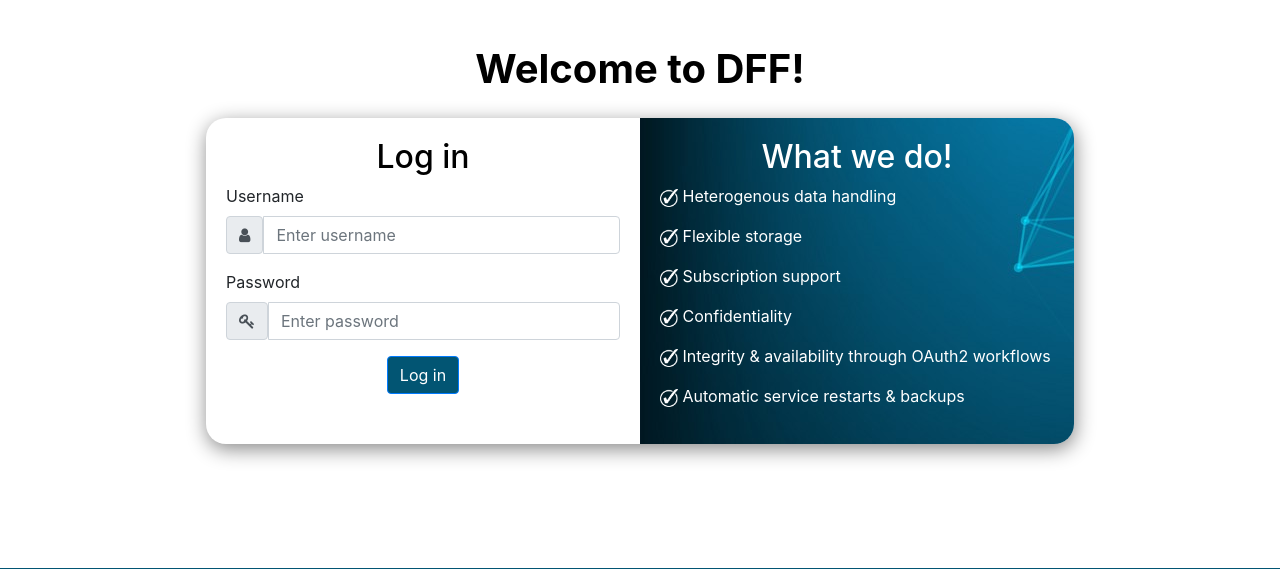
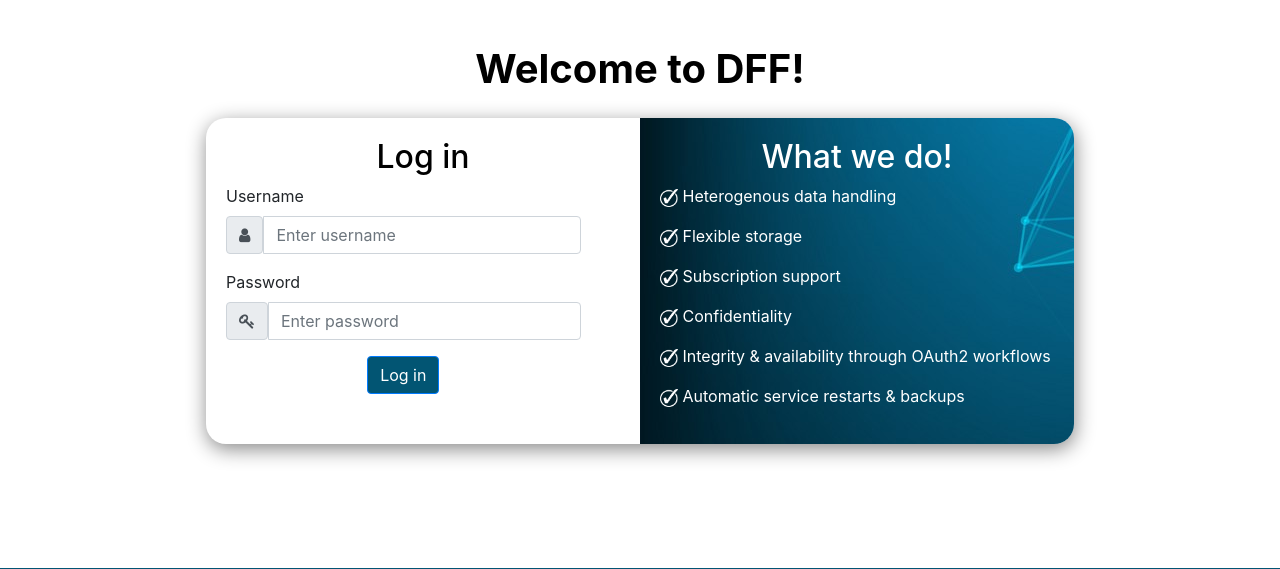
Before and after one commit to HORSE-EU-Project/Pre-Processing, a Flask app: page / in a window 1280 px wide. Shown: the part 66-635 px from the top of the page. Run offline with Flask 2, Linux system fonts and the light colour scheme; parts of the project's set-up code (start-up, migrations or seed data) failed here and were passed over; some libraries are stand-ins or nearby versions.

Commit message:
HTML CSS refactoring............

```diff
--- a/static/css/styles.css
+++ b/static/css/styles.css
@@ -97,6 +97,10 @@ tr:nth-child(even) {
   cursor: pointer;
 }
 
+form {
+  width: 90%;        /* Ensure the form also takes up 100% width of its parent */
+}
+
 /* Container layout for columns */
 .col-container {
   display: table; /* Make the container element behave like a table */
```
